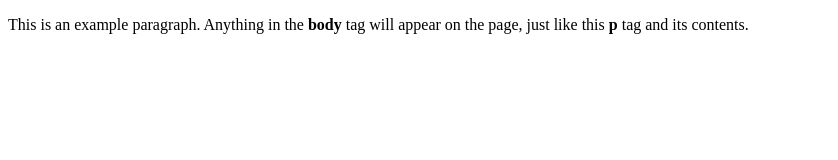
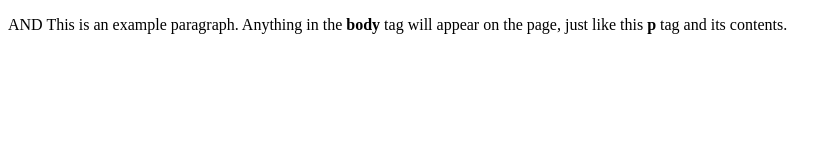
Before and after one commit to zoe061019-design/core-1-interaction-lab-wk4, a plain HTML site: page index.html in a window 1280 px wide. Shown: the whole page, without its empty margins (0-838 px from the left). Drawn offline with Linux system fonts and the light colour scheme.

Commit message:
noo
nooo

```diff
--- a/index.html
+++ b/index.html
@@ -1,9 +1,9 @@
 <!doctype html>
 <html>
   <head>
-    <title>This is a simple webpage</title>
+    <title>This is a simple webpage,yeah~</title>
   </head>
   <body>
-    <p>This is an example paragraph. Anything in the <strong>body</strong> tag will appear on the page, just like this <strong>p</strong> tag and its contents.</p>
+    <p>AND This is an example paragraph. Anything in the <strong>body</strong> tag will appear on the page, just like this <strong>p</strong> tag and its contents.</p>
   </body>
 </html>
```
